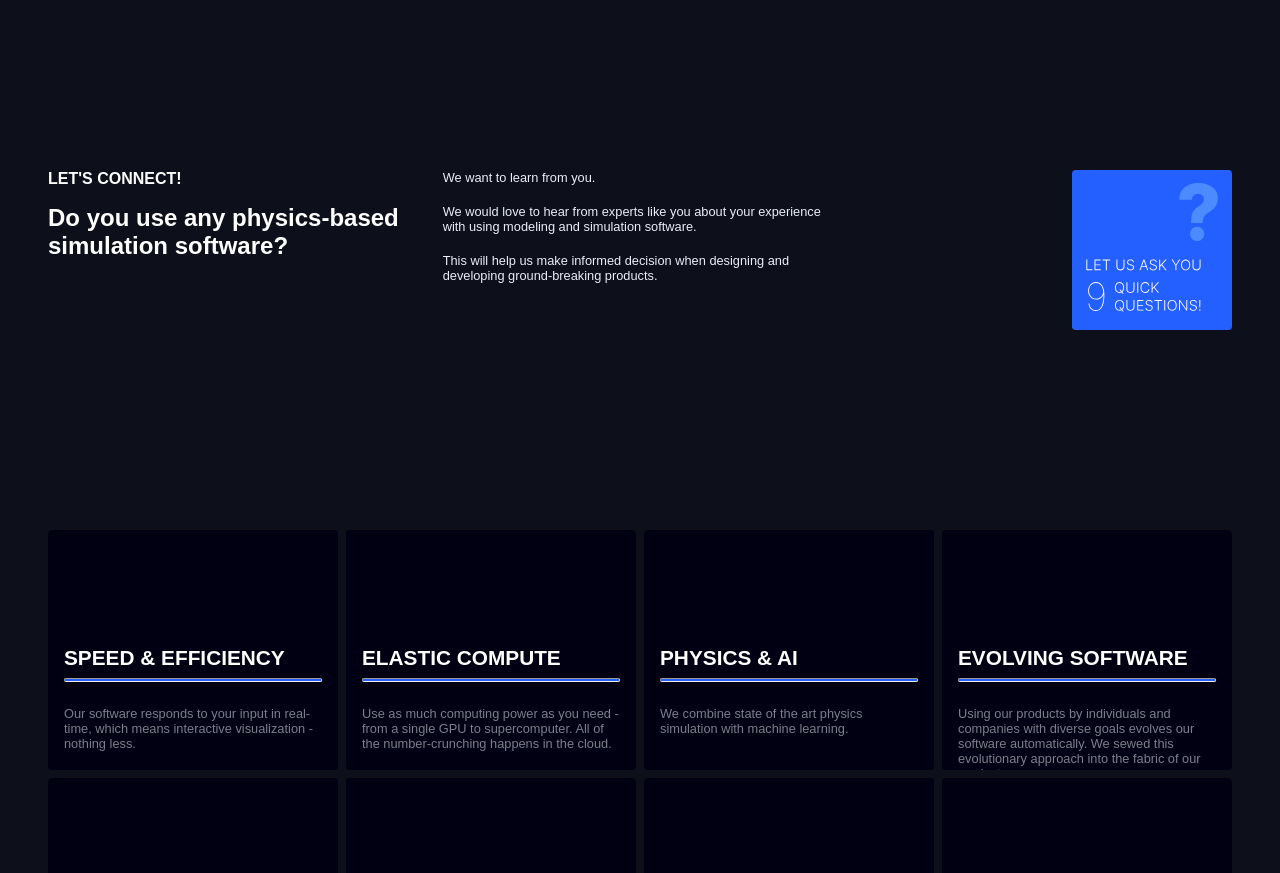
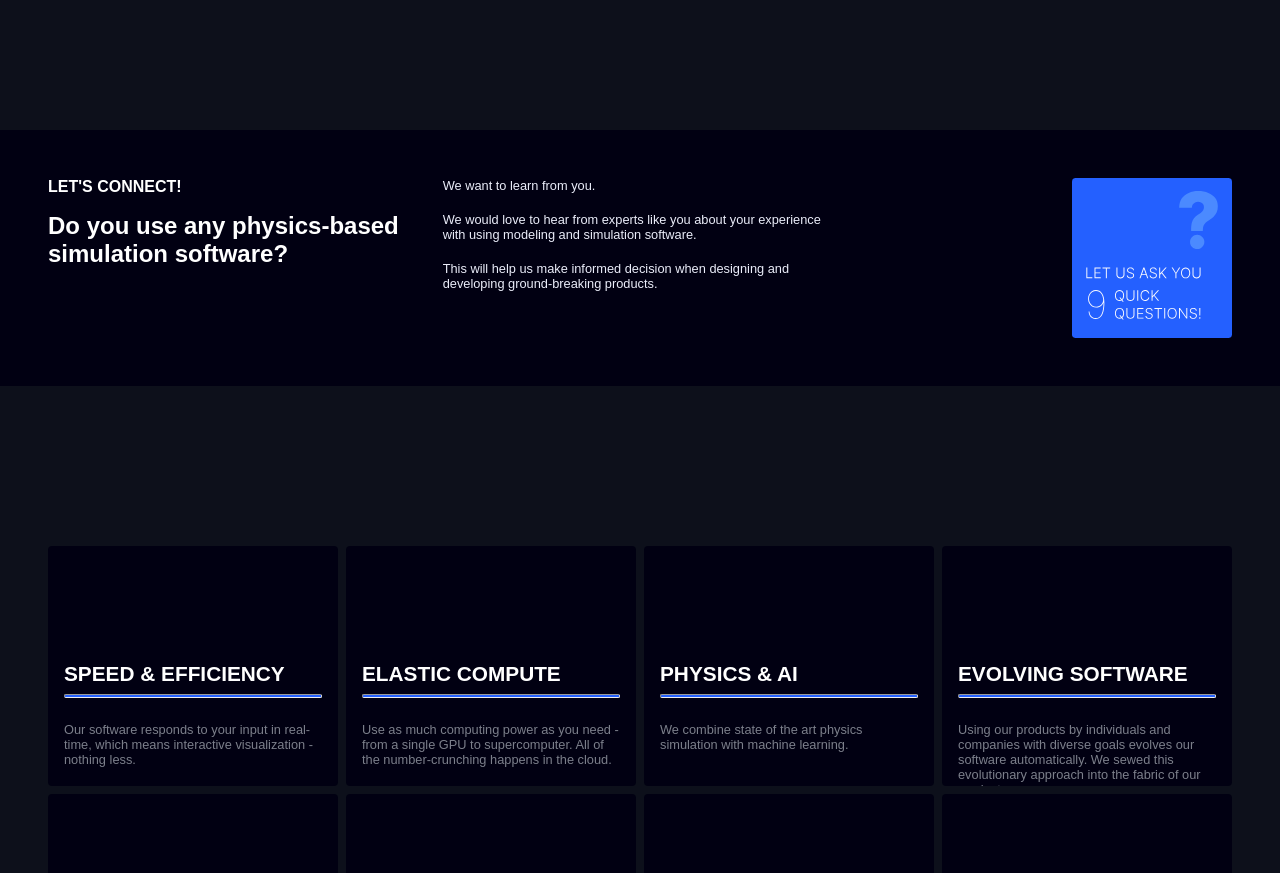
Before and after one commit to DimensionLab/web, a Next.js app: page / in a window 1280 px wide. Shown: the part 1460-2333 px from the top of the page. Built offline with nearby package versions, Linux system fonts and the light colour scheme.

Commit message:
feat: add background color to 'connect with us' section

```diff
--- a/src/components/homepage/mainContent/ConnectWithUs.tsx
+++ b/src/components/homepage/mainContent/ConnectWithUs.tsx
@@ -9,6 +9,9 @@ const ConnectWithUsWrapper = styled.section`
   align-content: center;
   justify-content: center;
   min-height: 30vh;
+  background-color: #010012;
+  padding-top: 3rem;
+  padding-bottom: 3rem;
 
   .headings{
     text-align: center;
```
